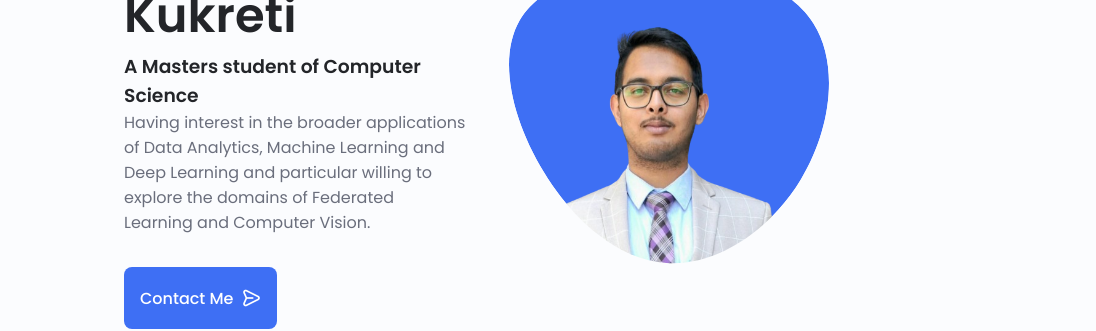
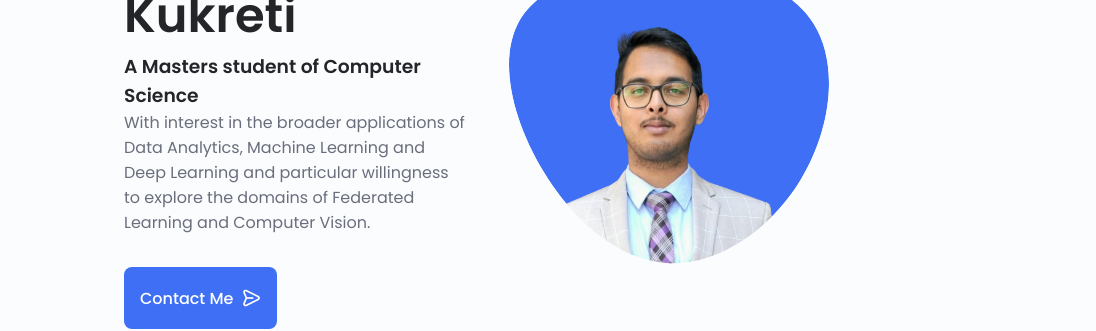
Before and after one commit to implosion07/implosion07.github.io, a plain HTML site: page index.html in a window 1280 px wide. Shown: the part 276-607 px from the top of the page, 184-1280 px from the left. Drawn offline with nearby package versions, Linux system fonts and the light colour scheme.

Commit message:
Update index.html
Spellings fix

```diff
--- a/index.html
+++ b/index.html
@@ -123,7 +123,7 @@
                     <div class="home__data">
                         <h1 class="home__title">Hi, I am Varun Kukreti</h1>
                         <h3 class="home__sub">A Masters student of Computer Science</h3>
-                        <p class="home__description">Having interest in the broader applications of Data Analytics, Machine Learning and Deep Learning and particular willing to explore the domains of Federated Learning and Computer Vision. </p>
+                        <p class="home__description">With interest in the broader applications of Data Analytics, Machine Learning and Deep Learning and particular willingness to explore the domains of Federated Learning and Computer Vision. </p>
                         <a href="#contact" class="button button--flex">
                             Contact Me <i class="uil uil-message button__icon"></i>
                         </a>
```
